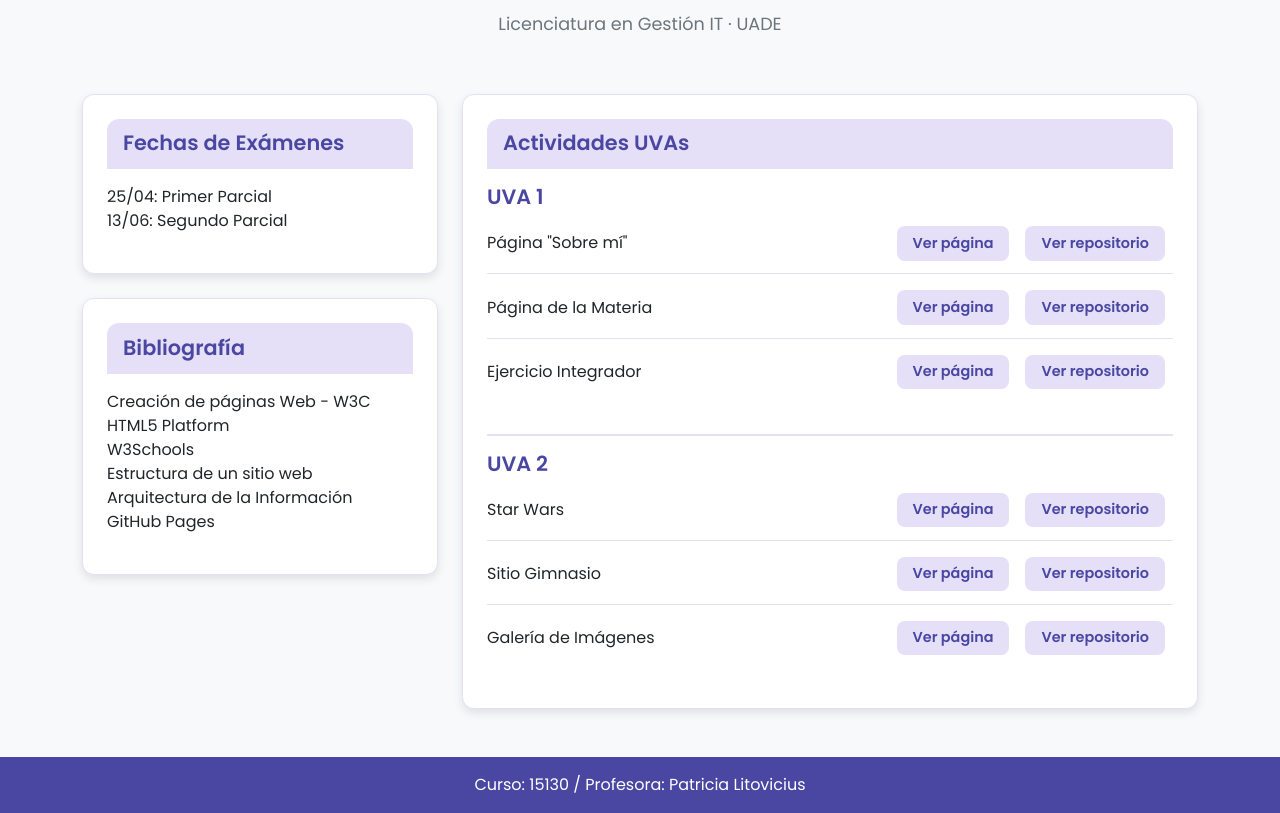
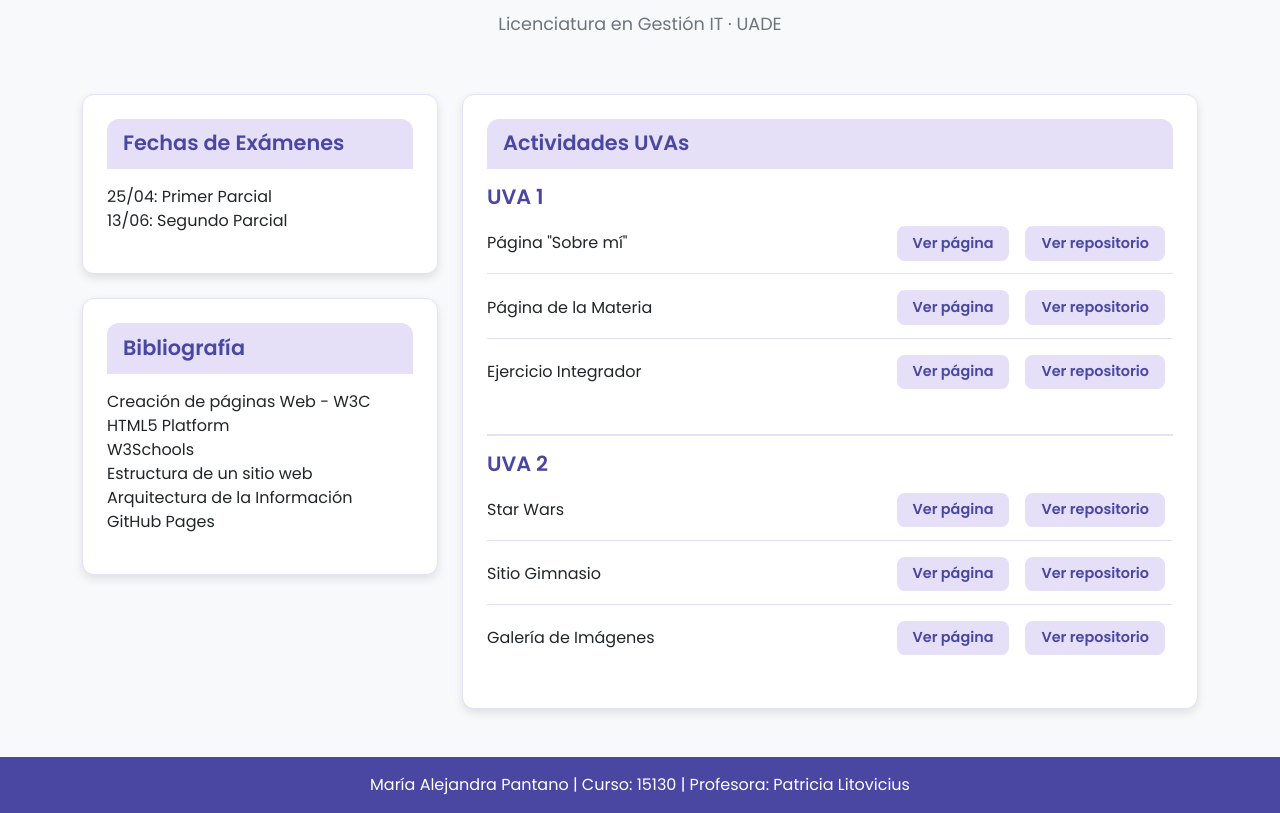
Before and after one commit to mapantano/dydwpaginademateria, a plain HTML site: page index.html in a window 1280 px wide. Shown: the part 183-996 px from the top of the page. Drawn offline with nearby package versions, Linux system fonts and the light colour scheme.

Commit message:
modifico footer

```diff
--- a/index.html
+++ b/index.html
@@ -216,7 +216,7 @@
 
         <!-- Footer -->
         <footer class="bg-footer text-white text-center p-3 mt-auto">
-            <p class="mb-0">Curso: 15130 / Profesora: Patricia Litovicius</p>
+            <p class="mb-0">María Alejandra Pantano | Curso: 15130 | Profesora: Patricia Litovicius</p>
         </footer>
 
         <script
```
